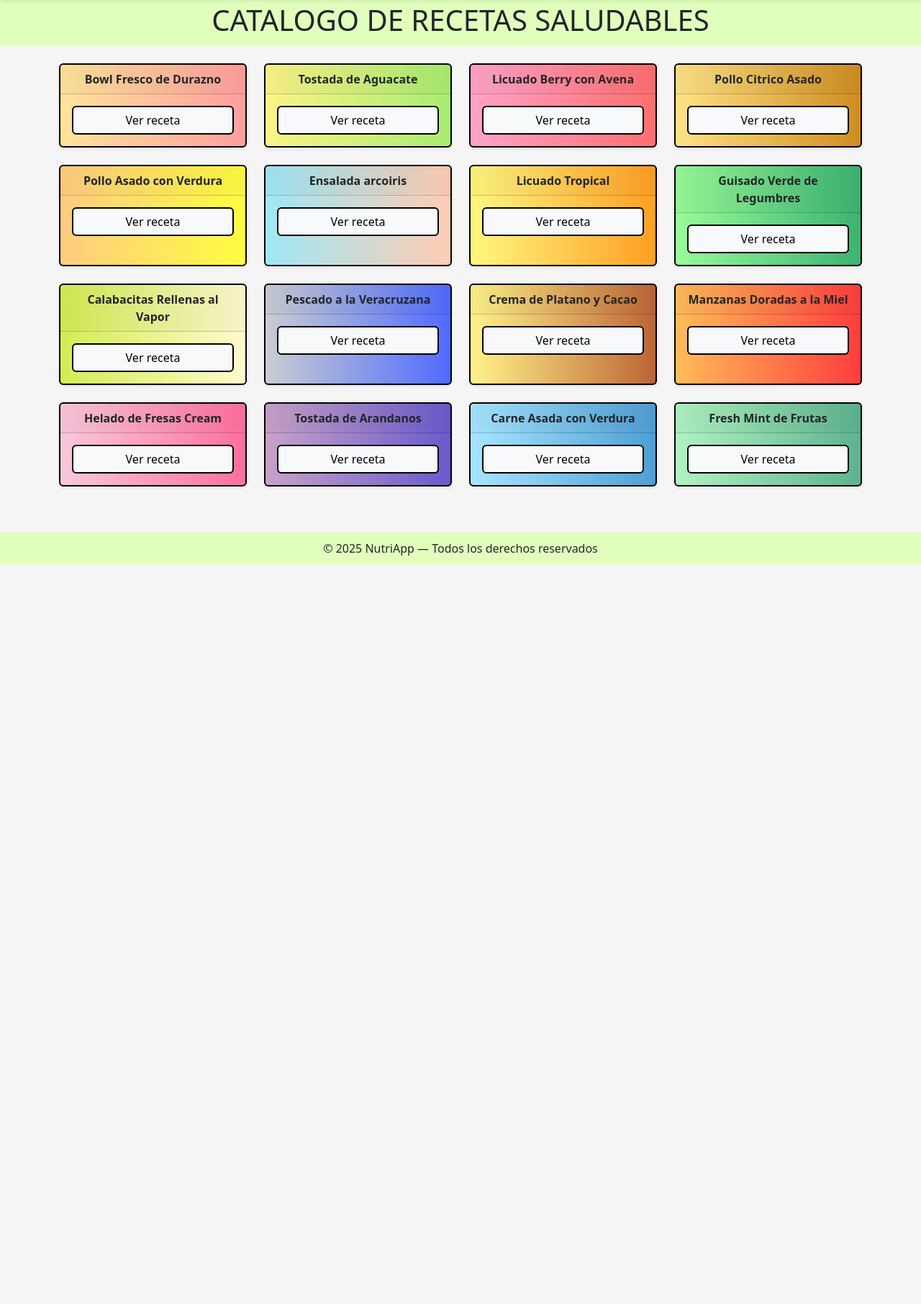
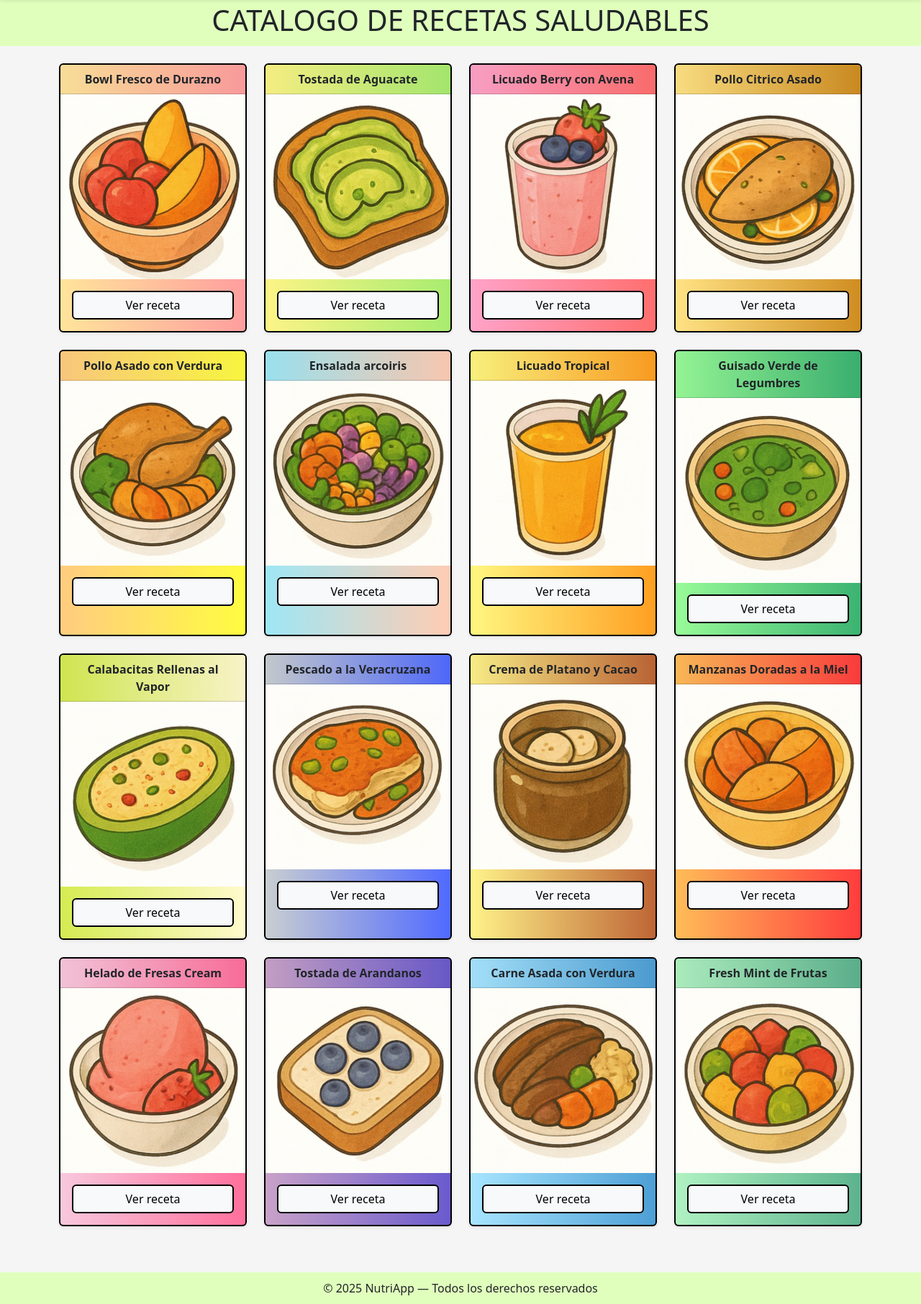
Before and after one commit to Camacho-Zamora-Adrian-Eduardo/Proyecto, a Flask app: page /recetas in a window 1280 px wide. Shown: the part 56-1868 px from the top of the page at 72% size. Before the commit the page ends 840 px from the top, so only its background shows below. Run offline with Flask 3, Linux system fonts and the light colour scheme.

Commit message:
Catalogo de recetas terminado :,D

```diff
--- a/templates/recetassaludables.html
+++ b/templates/recetassaludables.html
@@ -30,180 +30,163 @@ Recetas saludables
             </div>
         </div>
 
-  <!-- SECCIÓN DE RECETAS (16 TARJETAS) -->
-  <div class="container py-4">
+ <div class="container py-4">
   <div class="row justify-content-center gy-4">
 
-    <!-- Tarjeta 1 -->
     <div class="col-12 col-sm-6 col-md-3">
       <div class="card h-100 shadow-sm" style="background: linear-gradient(90deg, #ffe49b, #ff9e9e); border: 2px solid black">
         <div class="card-header text-center fw-bold">Bowl Fresco de Durazno</div>
-        <img src="" class="img-fluid">
+        <img src="../static/img/portada1.png" class="img-fluid">
         <div class="card-body">
           <a href="../static/img/RECETA1.png" class="btn btn-light w-100" style="border: 2px solid #000000;">Ver receta</a>
         </div>
       </div>
     </div>
 
-    <!-- Tarjeta 2 -->
     <div class="col-12 col-sm-6 col-md-3">
       <div class="card h-100 shadow-sm" style="background: linear-gradient(90deg, #fcf486, #a8ec70); border: 2px solid black">
         <div class="card-header text-center fw-bold">Tostada de Aguacate</div>
-        <img src="" class="img-fluid">
+        <img src="../static/img/portada2.png" class="img-fluid">
         <div class="card-body">
           <a href="../static/img/RECETA2.png" class="btn btn-light w-100" style="border: 2px solid #000000;">Ver receta</a>
         </div>
       </div>
     </div>
 
-    <!-- Tarjeta 3 -->
     <div class="col-12 col-sm-6 col-md-3">
       <div class="card h-100 shadow-sm" style="background: linear-gradient(90deg, #ffa3c9, #ff6e6e); border: 2px solid black">
         <div class="card-header text-center fw-bold">Licuado Berry con Avena</div>
-        <img src="" class="img-fluid">
+        <img src="../static/img/portada3.png" class="img-fluid">
         <div class="card-body">
           <a href="../static/img/RECETA3.png" class="btn btn-light w-100" style="border: 2px solid #000000;">Ver receta</a>
         </div>
       </div>
     </div>
 
-    <!-- Tarjeta 4 -->
     <div class="col-12 col-sm-6 col-md-3">
       <div class="card h-100 shadow-sm" style="background: linear-gradient(90deg, #ffe284, #cf8d21); border: 2px solid black">
         <div class="card-header text-center fw-bold">Pollo Citrico Asado</div>
-        <img src="" class="img-fluid">
+        <img src="../static/img/portada4.png" class="img-fluid">
         <div class="card-body">
           <a href="../static/img/RECETA4.png" class="btn btn-light w-100" style="border: 2px solid #000000;">Ver receta</a>
         </div>
       </div>
     </div>
 
-    <!-- Tarjeta 5 -->
     <div class="col-12 col-sm-6 col-md-3">
       <div class="card h-100 shadow-sm" style="background: linear-gradient(90deg, #ffcc80, #fffc41); border: 2px solid black">
         <div class="card-header text-center fw-bold">Pollo Asado con Verdura</div>
-        <img src="" class="img-fluid">
+        <img src="../static/img/portada5.png" class="img-fluid">
         <div class="card-body">
           <a href="../static/img/RECETA5.png" class="btn btn-light w-100" style="border: 2px solid #000000;">Ver receta</a>
         </div>
       </div>
     </div>
 
-    <!-- Tarjeta 6 -->
     <div class="col-12 col-sm-6 col-md-3">
       <div class="card h-100 shadow-sm" style="background: linear-gradient(90deg, #9ee7f5, #ffccb3); border: 2px solid black">
         <div class="card-header text-center fw-bold">Ensalada arcoiris</div>
-        <img src="" class="img-fluid">
+        <img src="../static/img/portada6.png" class="img-fluid">
         <div class="card-body">
           <a href="../static/img/RECETA6.png" class="btn btn-light w-100" style="border: 2px solid #000000;">Ver receta</a>
         </div>
       </div>
     </div>
 
-    <!-- Tarjeta 7 -->
     <div class="col-12 col-sm-6 col-md-3">
       <div class="card h-100 shadow-sm" style="background: linear-gradient(90deg, #fff780, #ff9f22); border: 2px solid black">
         <div class="card-header text-center fw-bold">Licuado Tropical</div>
-        <img src="" class="img-fluid">
+        <img src="../static/img/portada7.png" class="img-fluid">
         <div class="card-body">
           <a href="../static/img/RECETA7.png" class="btn btn-light w-100" style="border: 2px solid #000000;">Ver receta</a>
         </div>
       </div>
     </div>
 
-    <!-- Tarjeta 8 -->
     <div class="col-12 col-sm-6 col-md-3">
       <div class="card h-100 shadow-sm" style="background: linear-gradient(90deg, #98fb98, #3cb371); border: 2px solid black">
         <div class="card-header text-center fw-bold">Guisado Verde de Legumbres</div>
-        <img src="" class="img-fluid">
+        <img src="../static/img/portada8.png" class="img-fluid">
         <div class="card-body">
           <a href="../static/img/RECETA8.png" class="btn btn-light w-100" style="border: 2px solid #000000;">Ver receta</a>
         </div>
       </div>
     </div>
 
-    <!-- Tarjeta 9 -->
     <div class="col-12 col-sm-6 col-md-3">
       <div class="card h-100 shadow-sm" style="background: linear-gradient(90deg, #d5ec52, #fffacd); border: 2px solid black">
         <div class="card-header text-center fw-bold">Calabacitas Rellenas al Vapor</div>
-        <img src="" class="img-fluid">
+        <img src="../static/img/portada9.png" class="img-fluid">
         <div class="card-body">
           <a href="../static/img/RECETA9.png" class="btn btn-light w-100" style="border: 2px solid #000000;">Ver receta</a>
         </div>
       </div>
     </div>
 
-    <!-- Tarjeta 10 -->
     <div class="col-12 col-sm-6 col-md-3">
       <div class="card h-100 shadow-sm" style="background: linear-gradient(90deg, #c9ced1, #506aff); border: 2px solid black">
         <div class="card-header text-center fw-bold">Pescado a la Veracruzana</div>
-        <img src="" class="img-fluid">
+        <img src="../static/img/portada10.png" class="img-fluid">
         <div class="card-body">
           <a href="../static/img/RECETA10.png" class="btn btn-light w-100" style="border: 2px solid #000000;">Ver receta</a>
         </div>
       </div>
     </div>
 
-    <!-- Tarjeta 11 -->
     <div class="col-12 col-sm-6 col-md-3">
       <div class="card h-100 shadow-sm" style="background: linear-gradient(90deg, #fff38a, #be6535); border: 2px solid black">
         <div class="card-header text-center fw-bold">Crema de Platano y Cacao</div>
-        <img src="" class="img-fluid">
+        <img src="../static/img/portada11.png" class="img-fluid">
         <div class="card-body">
           <a href="../static/img/RECETA11.png" class="btn btn-light w-100" style="border: 2px solid #000000;">Ver receta</a>
         </div>
       </div>
     </div>
 
-    <!-- Tarjeta 12 -->
     <div class="col-12 col-sm-6 col-md-3">
       <div class="card h-100 shadow-sm" style="background: linear-gradient(90deg, #ffbc58, #ff3d3d); border: 2px solid black">
         <div class="card-header text-center fw-bold">Manzanas Doradas a la Miel</div>
-        <img src="" class="img-fluid">
+        <img src="../static/img/portada12.png" class="img-fluid">
         <div class="card-body">
           <a href="../static/img/RECETA12.png" class="btn btn-light w-100" style="border: 2px solid #000000;">Ver receta</a>
         </div>
       </div>
     </div>
 
-    <!-- Tarjeta 13 -->
     <div class="col-12 col-sm-6 col-md-3">
       <div class="card h-100 shadow-sm" style="background: linear-gradient(90deg, #f8c8dc, #ff6f9c); border: 2px solid black">
         <div class="card-header text-center fw-bold">Helado de Fresas Cream</div>
-        <img src="" class="img-fluid">
+        <img src="../static/img/portada13.png" class="img-fluid">
         <div class="card-body">
           <a href="../static/img/RECETA13.png" class="btn btn-light w-100" style="border: 2px solid #000000;">Ver receta</a>
         </div>
       </div>
     </div>
 
-    <!-- Tarjeta 14 -->
     <div class="col-12 col-sm-6 col-md-3">
       <div class="card h-100 shadow-sm" style="background: linear-gradient(90deg, #c8a2c8, #6a5acd); border: 2px solid black">
         <div class="card-header text-center fw-bold">Tostada de Arandanos</div>
-        <img src="" class="img-fluid">
+        <img src="../static/img/portada14.png" class="img-fluid">
         <div class="card-body">
           <a href="../static/img/RECETA14.png" class="btn btn-light w-100" style="border: 2px solid #000000;">Ver receta</a>
         </div>
       </div>
     </div>
 
-    <!-- Tarjeta 15 -->
     <div class="col-12 col-sm-6 col-md-3">
       <div class="card h-100 shadow-sm" style="background: linear-gradient(90deg, #a7e5ff, #4d9fd5); border: 2px solid black">
         <div class="card-header text-center fw-bold">Carne Asada con Verdura</div>
-        <img src="" class="img-fluid">
+        <img src="../static/img/portada15.png" class="img-fluid">
         <div class="card-body">
           <a href="../static/img/RECETA15.png" class="btn btn-light w-100" style="border: 2px solid #000000;">Ver receta</a>
         </div>
       </div>
     </div>
 
-    <!-- Tarjeta 16 -->
     <div class="col-12 col-sm-6 col-md-3">
       <div class="card h-100 shadow-sm" style="background: linear-gradient(90deg, #b0f2c2, #5db38e); border: 2px solid black">
         <div class="card-header text-center fw-bold">Fresh Mint de Frutas</div>
-        <img src="" class="img-fluid">
+        <img src="../static/img/portada16.png" class="img-fluid">
         <div class="card-body">
           <a href="../static/img/RECETA16.png" class="btn btn-light w-100" style="border: 2px solid #000000;">Ver receta</a>
         </div>
```
